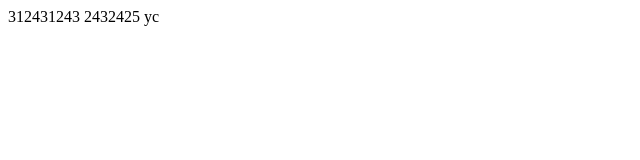
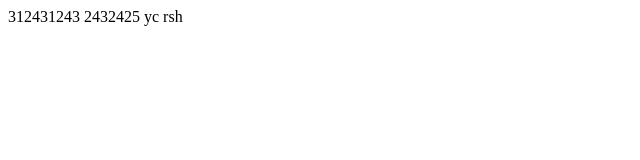
Before and after one commit to yan031008/bom, a plain HTML site: page home.html in a window 1280 px wide. Shown: the full height of the page, 0-640 px from the left. Drawn offline with Linux system fonts and the light colour scheme.

Commit message:
第四次提交

```diff
--- a/home.html
+++ b/home.html
@@ -9,5 +9,6 @@
     312431243
     2432425
     yc
+    rsh
 </body>
 </html>
```
